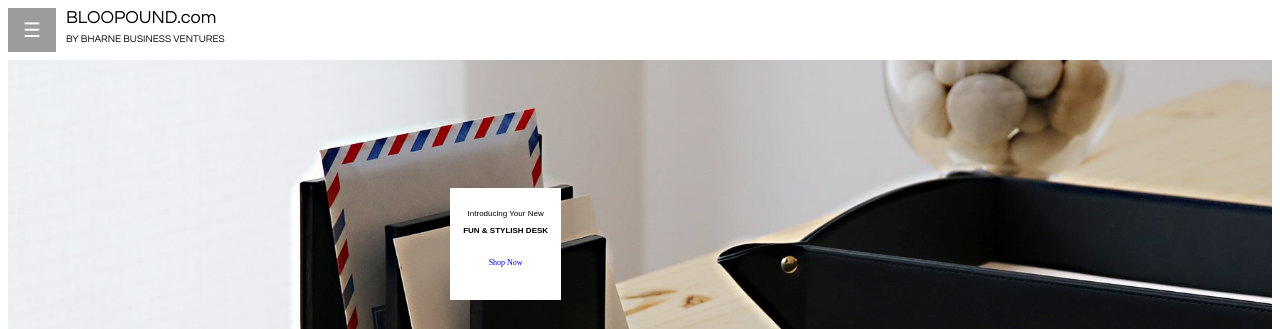
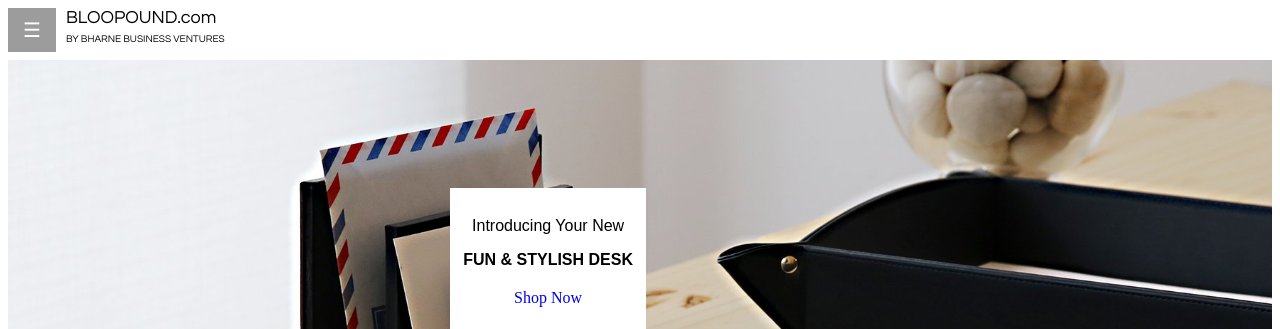
Before and after one commit to bloopound/Media_Q, a plain HTML site: page index.html in a window 1280 px wide. Shown: the top 329 px of the page. Drawn offline with Linux system fonts and the light colour scheme.

Commit message:
Update index.css

```diff
--- a/index.css
+++ b/index.css
@@ -77,19 +77,19 @@
 .font1 {
   text-align: center;
   font-family: sans-serif;
-  font-size: 0.5em;
+  font-size: 1em;
 }
 
 .font2 {
   font-family: sans-serif;
-  font-size: 0.5em;
+  font-size: 1em;
 }
 
 a.shop_now {
   text-decoration: none;
   display: inline-block;
   padding: 0.5vh;
-  font-size: 0.5em;
+  font-size: 1em;
 }
 
 a.shop_now:hover {
```
